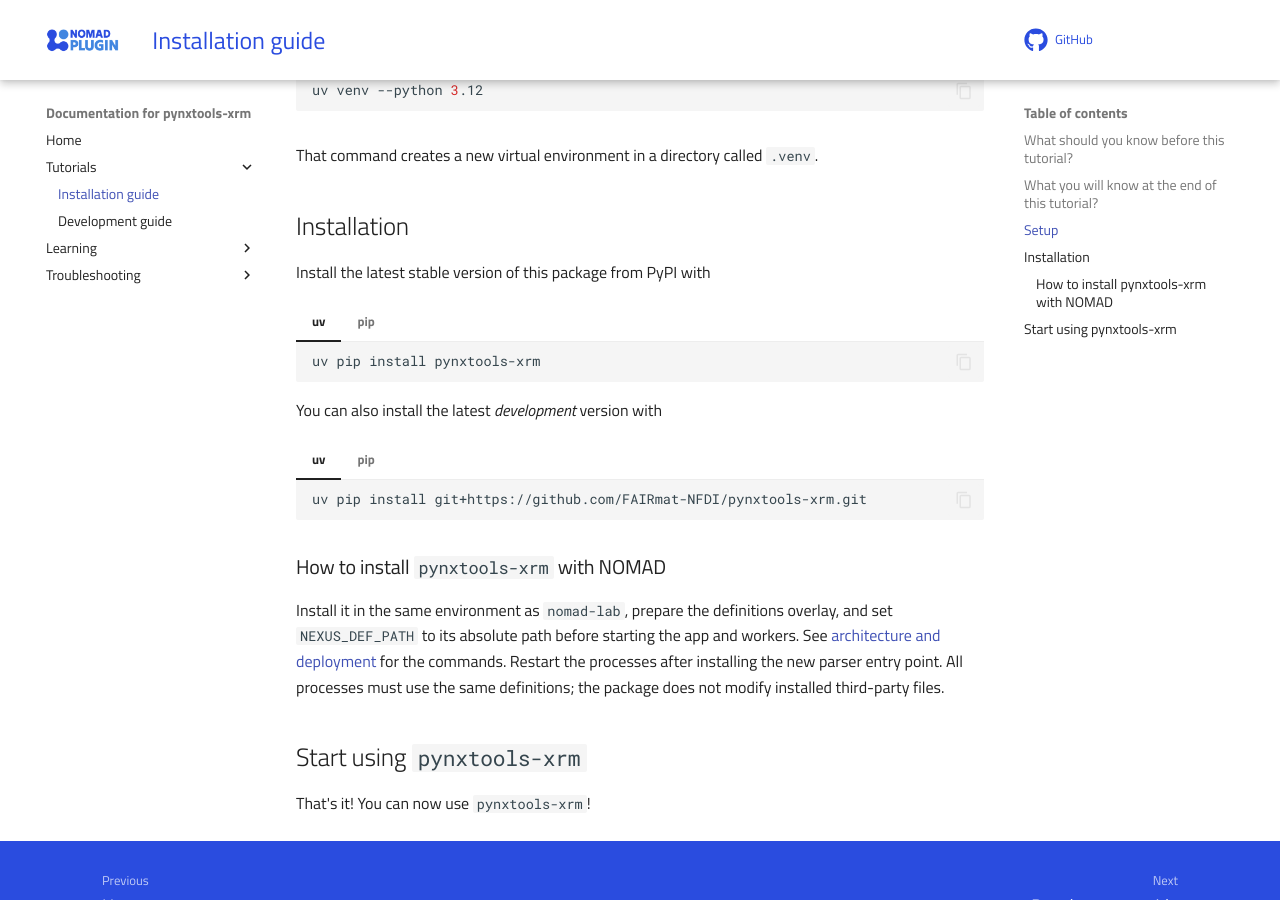
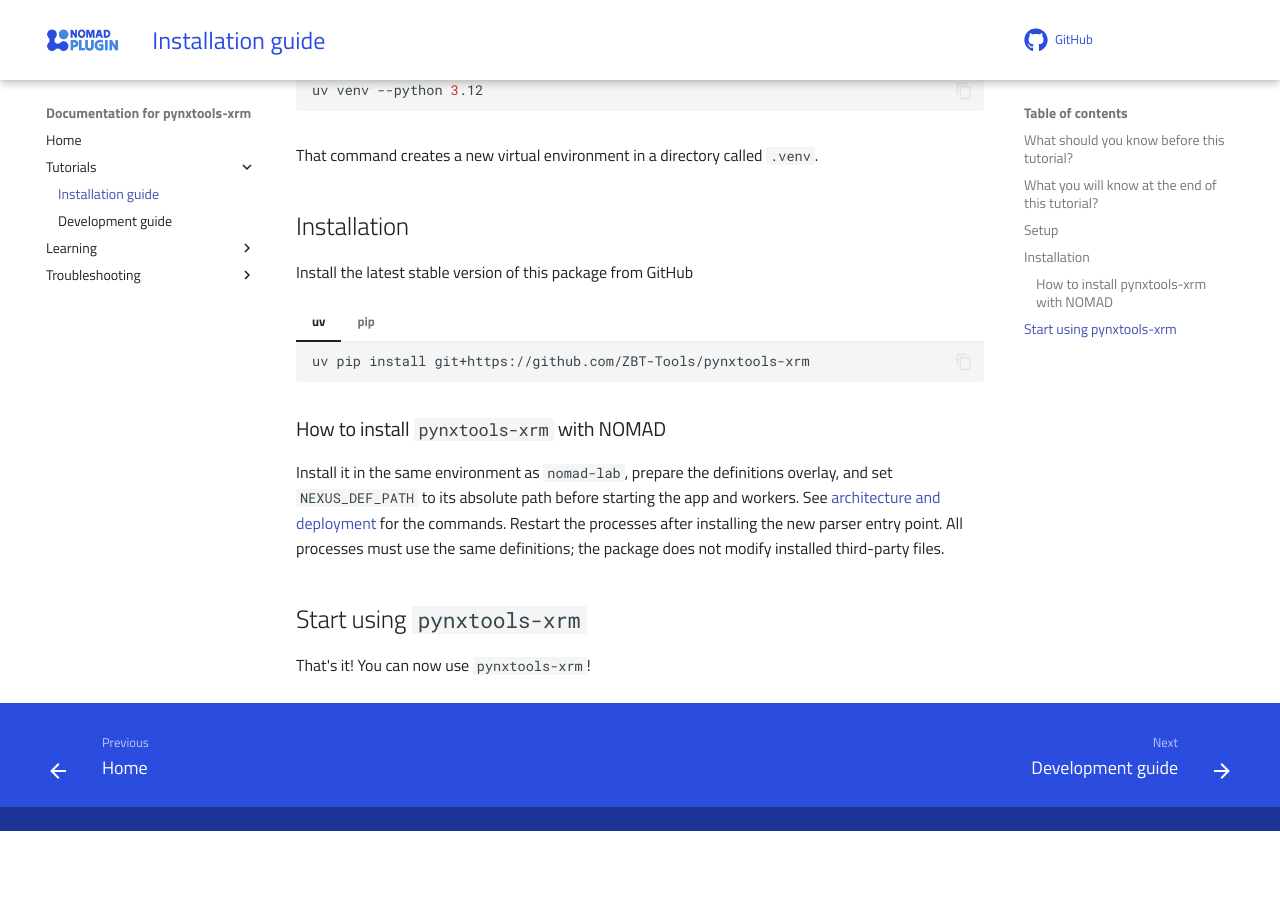
Before and after one commit to ZBT-Tools/pynxtools-xrm, an MkDocs documentation site: the page built from docs/tutorial/installation.md, in a window 1280 px wide and 900 px high, scrolled down 926 px. Built offline with MkDocs 1.6.1 and Material for MkDocs 9.7.7, drawn with Linux system fonts in a browser that asks for light colours; comment, search, counter and statistics services are not loaded; after the commit the page ends 1757 px from its top, so only the background shows below that.

Commit message:
Change installation source to GitHub
Updated installation instructions to use GitHub for package installation instead of PyPI.

````diff
--- a/docs/tutorial/installation.md
+++ b/docs/tutorial/installation.md
@@ -40,32 +40,18 @@ That command creates a new virtual environment in a directory called `.venv`.
 
 ## Installation
 
-Install the latest stable version of this package from PyPI with
+Install the latest stable version of this package from GitHub
 
 === "uv"
 
     ```bash
-    uv pip install pynxtools-xrm
+    uv pip install git+https://github.com/ZBT-Tools/pynxtools-xrm
     ```
 
 === "pip"
 
     ```bash
-    pip install pynxtools-xrm
-    ```
-
-You can also install the latest _development_ version with
-
-=== "uv"
-
-    ```bash
-    uv pip install git+https://github.com/FAIRmat-NFDI/pynxtools-xrm.git
-    ```
-
-=== "pip"
-
-    ```bash
-    pip install git+https://github.com/FAIRmat-NFDI/pynxtools-xrm.git
+    pip install git+https://github.com/ZBT-Tools/pynxtools-xrm
     ```
 
 ### How to install `pynxtools-xrm` with NOMAD
````
